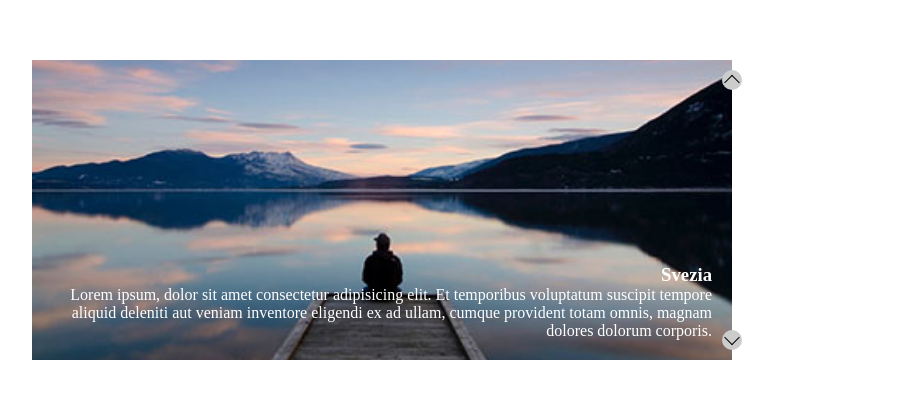
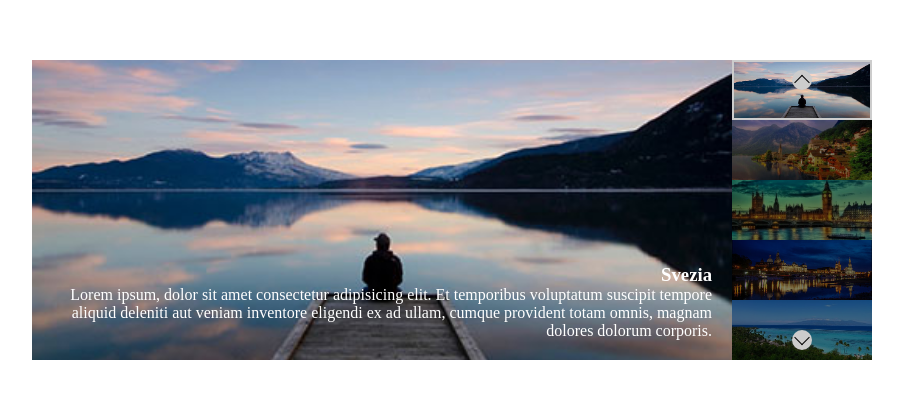
Before and after one commit to DavideIsaia/vue-slider, a plain HTML site: page index.html in a window 1280 px wide. Shown: the part 190-588 px from the top of the page, without its empty margins (158-1061 px from the left). Drawn offline with nearby package versions, Linux system fonts and the light colour scheme.

Commit message:
thumb con classe active aggiunta

```diff
--- a/index.html
+++ b/index.html
@@ -31,13 +31,21 @@
             </div>
 
             <div class="thumbs">
+                <div @click="prevSlide()" class="prev"></div>
+                <div @click="nextSlide()" class="next"></div>
                 <!--
                 <div class="thumb active">
                     <img src="./img/01.jpg" alt="">
                 </div>
                 -->
-                <div @click="prevSlide()" class="prev"></div>
-                <div @click="nextSlide()" class="next"></div>
+
+                <!-- aggiungo operatore ternario inline per decidere quale slide ha la classe active -->
+                <div v-for="(slide, index) in slides"
+                     class="thumb"
+                     :class="(index == currentSlide) ? 'active' : ''">
+                     <!-- aggiungo l'immagine -->
+                    <img :src="slide.image" alt="slide.title"/>
+                </div>
             </div>
     </div>
 </div>
```
Also changed, not shown: js/app.js (+0 -52 lines).
